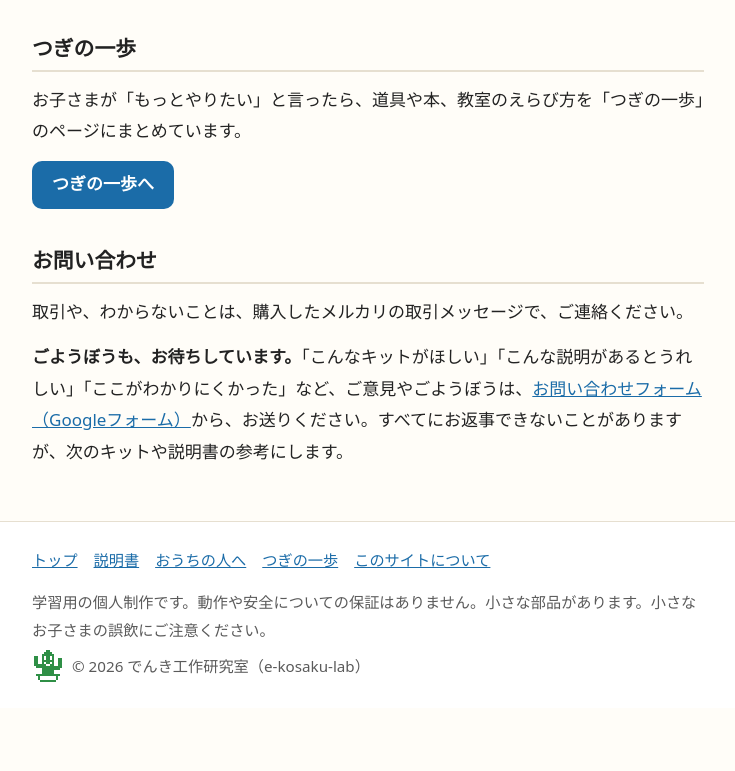
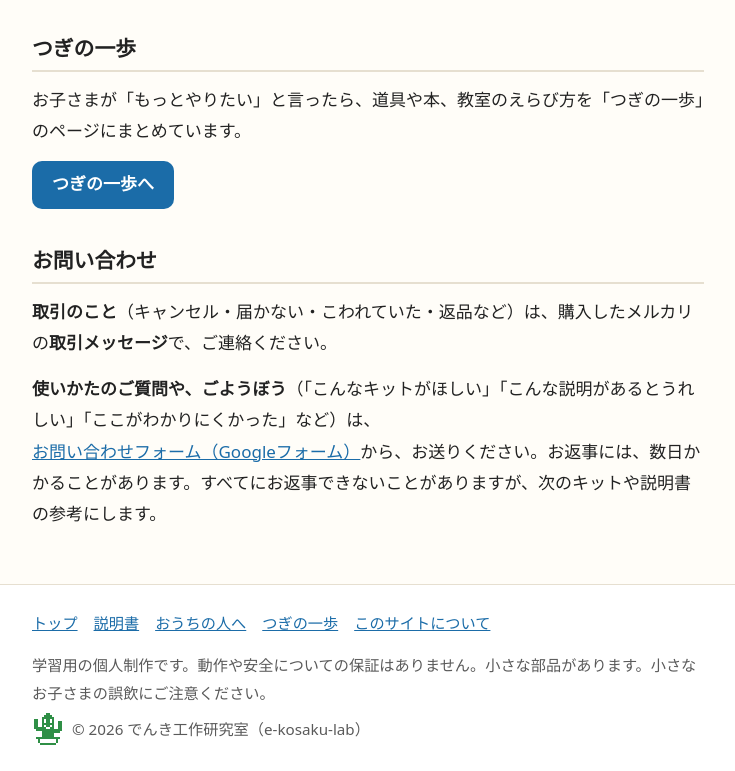
Before and after one commit to e-kosaku-lab/e-kosaku-lab.github.io, a plain HTML site: page parents.html in a window 1280 px wide. Shown: the part 8216-8987 px from the top of the page, without its empty margins (272-1007 px from the left). Before the commit the page ends 8924 px from the top, so only its background shows below. Drawn offline with Linux system fonts and the light colour scheme.

Commit message:
問い合わせ先を、取引はメルカリ・質問と要望はフォームに分けた
Co-Authored-By: Claude Sonnet 5.5 <noreply@anthropic.com>

```diff
--- a/parents.html
+++ b/parents.html
@@ -303,8 +303,8 @@ void loop() {
   <p><a class="btn" href="next.html">つぎの一歩へ</a></p>
 
   <h2>お問い合わせ</h2>
-  <p>取引や、わからないことは、購入したメルカリの取引メッセージで、ご連絡ください。</p>
-  <p><strong>ごようぼうも、お待ちしています。</strong>「こんなキットがほしい」「こんな説明があるとうれしい」「ここがわかりにくかった」など、ご意見やごようぼうは、<a href="https://docs.google.com/forms/d/e/1FAIpQLSc39AIeyI7oMJ9VZCnJQgaJmFzdg29E1F64umHbpRTYRCRmow/viewform" target="_blank" rel="noopener">お問い合わせフォーム（Googleフォーム）</a>から、お送りください。すべてにお返事できないことがありますが、次のキットや説明書の参考にします。</p>
+  <p><strong>取引のこと</strong>（キャンセル・届かない・こわれていた・返品など）は、購入したメルカリの<strong>取引メッセージ</strong>で、ご連絡ください。</p>
+  <p><strong>使いかたのご質問や、ごようぼう</strong>（「こんなキットがほしい」「こんな説明があるとうれしい」「ここがわかりにくかった」など）は、<a href="https://docs.google.com/forms/d/e/1FAIpQLSc39AIeyI7oMJ9VZCnJQgaJmFzdg29E1F64umHbpRTYRCRmow/viewform" target="_blank" rel="noopener">お問い合わせフォーム（Googleフォーム）</a>から、お送りください。お返事には、数日かかることがあります。すべてにお返事できないことがありますが、次のキットや説明書の参考にします。</p>
 
 </div>
 </main>
```
Also changed, not shown: index.html (+1 -1 lines), manual.html (+2 -2 lines).
